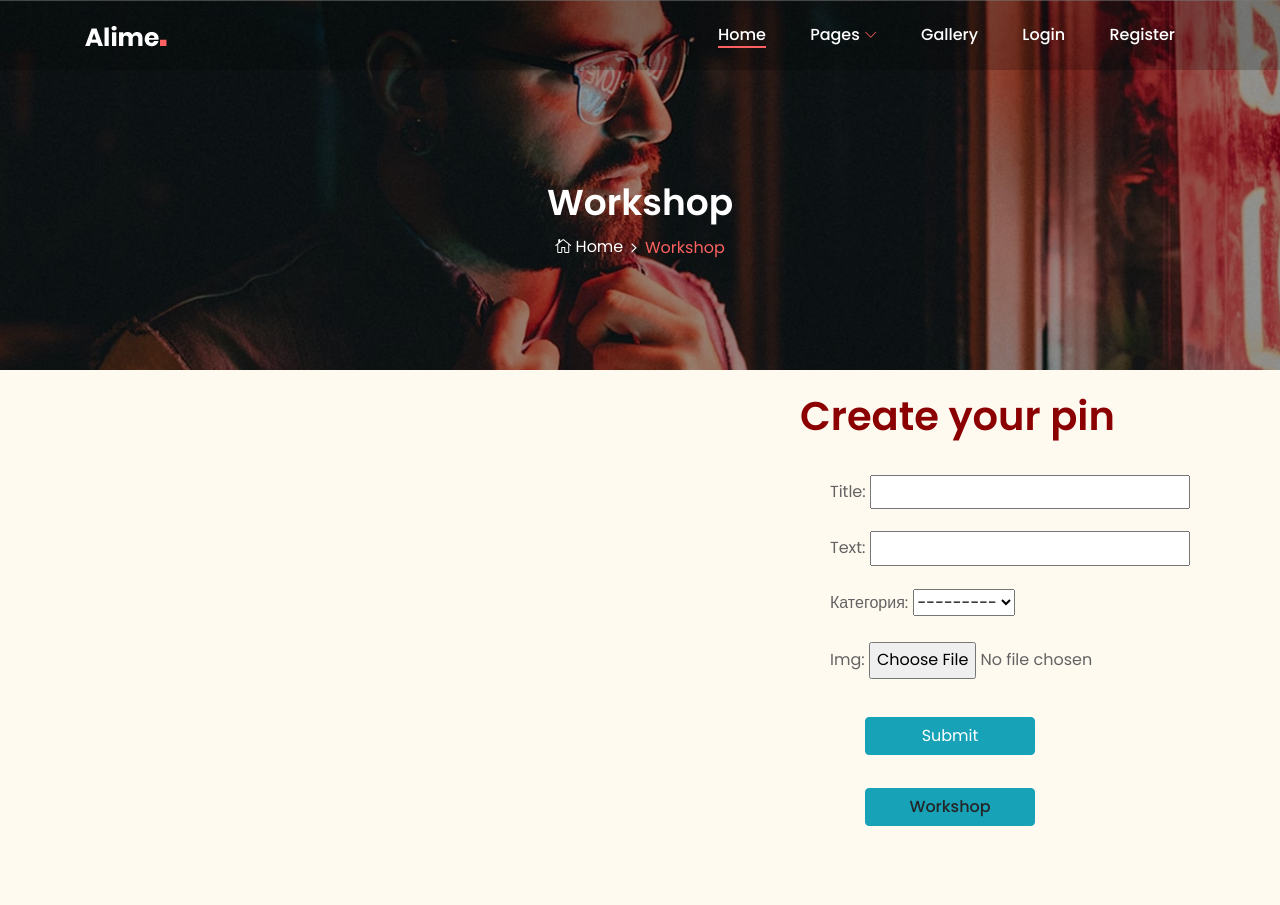
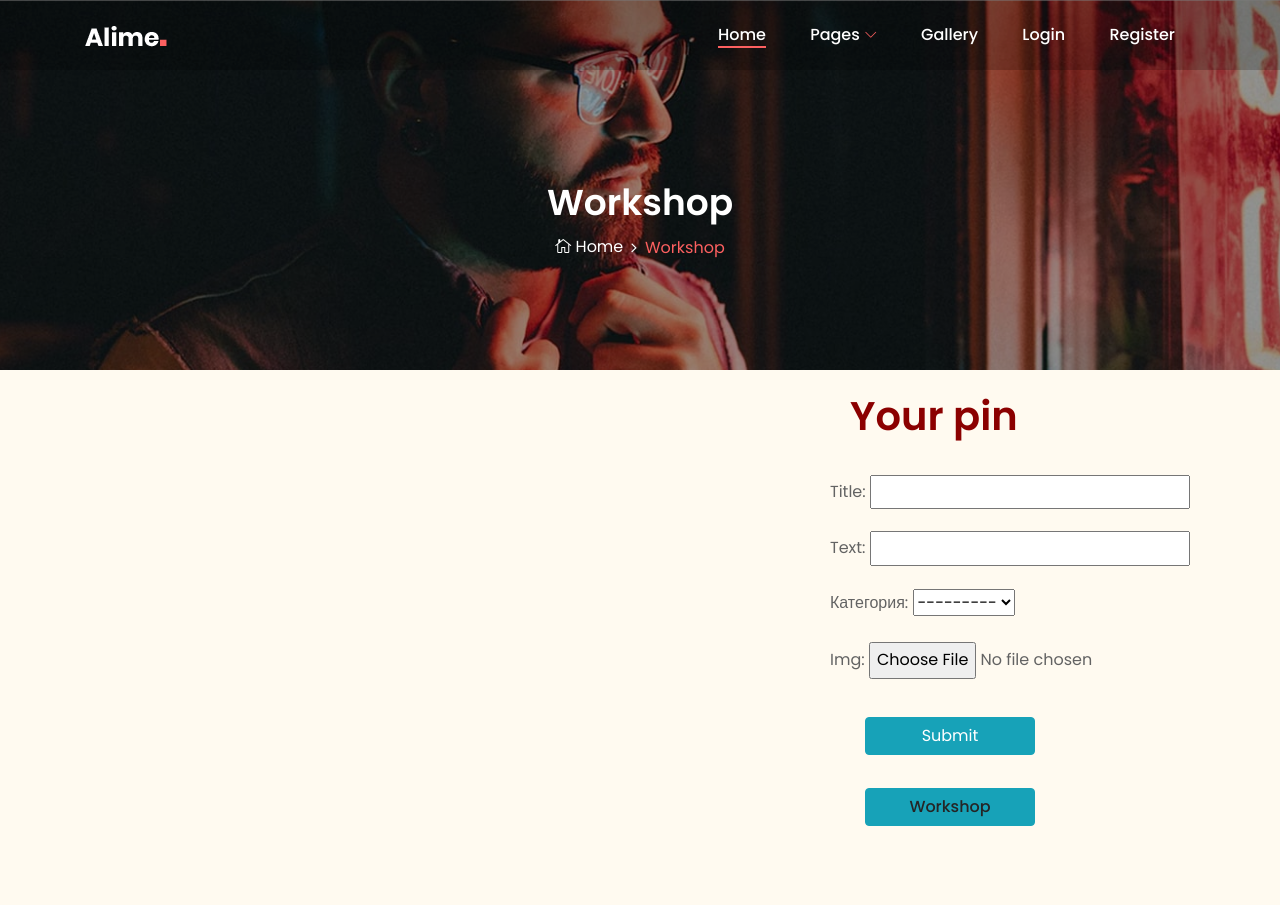
Before and after one commit to Joseph7Cartaphilus/Semistrovka, a Django app: page /MiracleArt/workshop/add/ in a window 1280 px wide. Shown: the top 905 px of the page. Run offline with Django 4.2, Linux system fonts and the light colour scheme; data that the repository does not hold is empty; parts of the project's set-up code (start-up, migrations or seed data) failed here and were passed over; some libraries are stand-ins or nearby versions; some web fonts are replaced.

Commit message:
fixed template

```diff
--- a/MiracleArt/templates/add_edit_pin.html
+++ b/MiracleArt/templates/add_edit_pin.html
@@ -27,11 +27,9 @@
 
     <!-- Gallery Area Start -->
     <div class="alime-portfolio-area section-padding-80 clearfix" style="background-color:floralwhite">
-        {% if slug_pin %}
-            <h1 style="margin-left: 800px; margin-top: -60px; color: darkred">Edit your pin</h1>
-        {% else %}
-            <h1 style="margin-left: 800px; margin-top: -60px; color: darkred">Create your pin</h1>
-        {% endif %}
+
+        <h1 style="margin-left: 850px; margin-top: -60px; color: darkred">Your pin</h1>
+
 
         {% if form.errors %}
             <b>Errors occurred when filling in the form fields</b>
@@ -43,10 +41,10 @@
             {% csrf_token %}
             {{ form.as_p }}
             <div class="col-lg-12" style="margin-top: 33px; margin-left: 20px; width: 200px">
-            <button class="btn btn-info btn-block" type="submit" value="Submit">
-                Submit
-            </button>
-        </div>
+                <button class="btn btn-info btn-block" type="submit" value="Submit">
+                    Submit
+                </button>
+            </div>
         </form>
         <div class="col-lg-12" style="margin-top: 33px; margin-left: 850px; width: 200px">
             <button class="btn btn-info btn-block" type="submit" value="Return to workshop">
```
